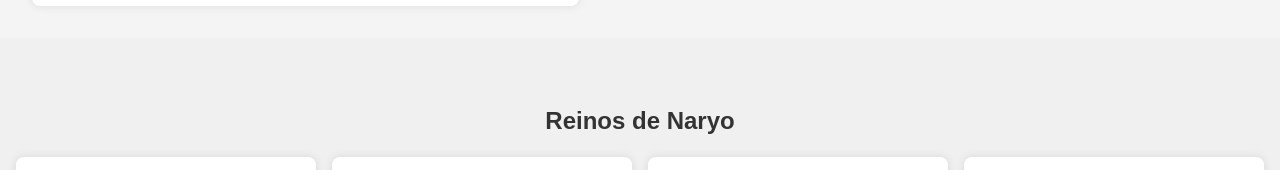
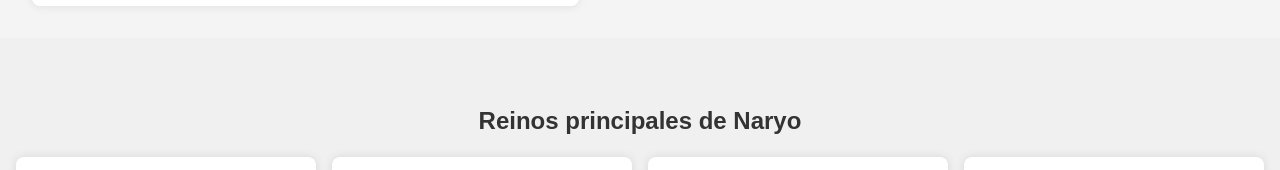
Before and after one commit to Deika79/PROYECTO-1-HTML-CSS, a website: page index.html in a window 1280 px wide. Shown: the part 1095-1265 px from the top of the page. Drawn offline with Linux system fonts and the light colour scheme; grey boxes are pictures that could not be loaded; files whose address does not match are found by name.

Commit message:
añado index

```diff
--- a/index.html
+++ b/index.html
@@ -60,7 +60,7 @@
         </section>
 
         <section id="portafolio">
-            <h2>Reinos de Naryo</h2>
+            <h2>Reinos principales de Naryo</h2>
             <div class="grid">
                 <a href="mapa/Valoria.html" class="proyecto">
                     <article>
```
Also changed, not shown: 3 other files.
